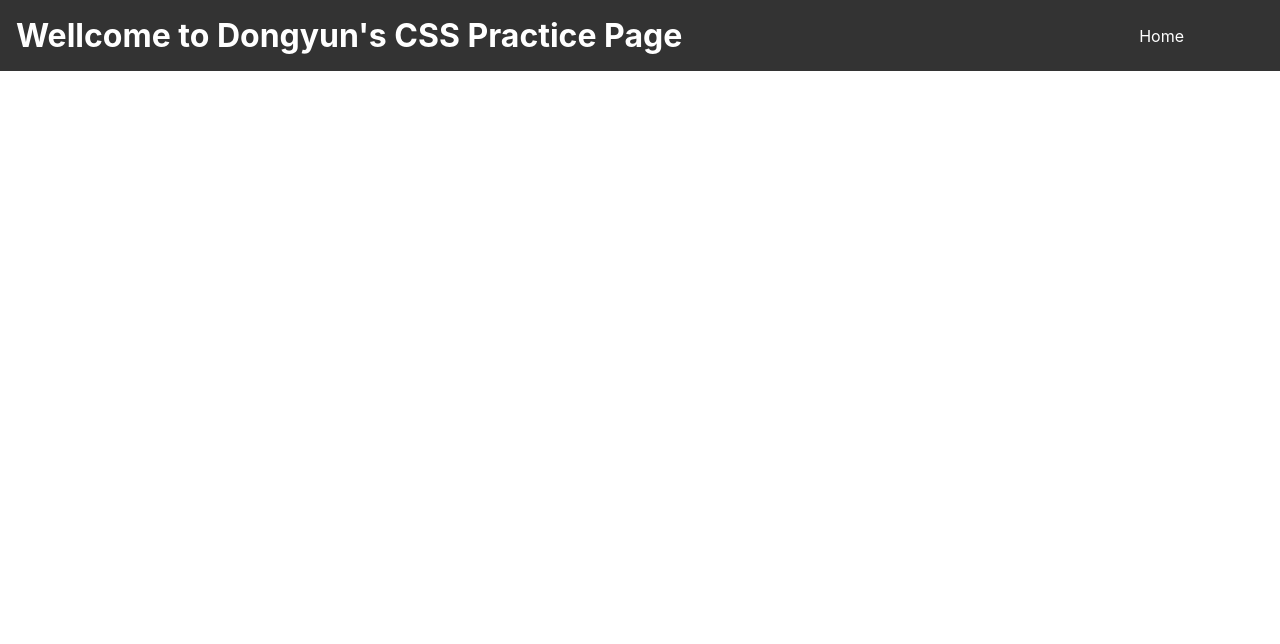
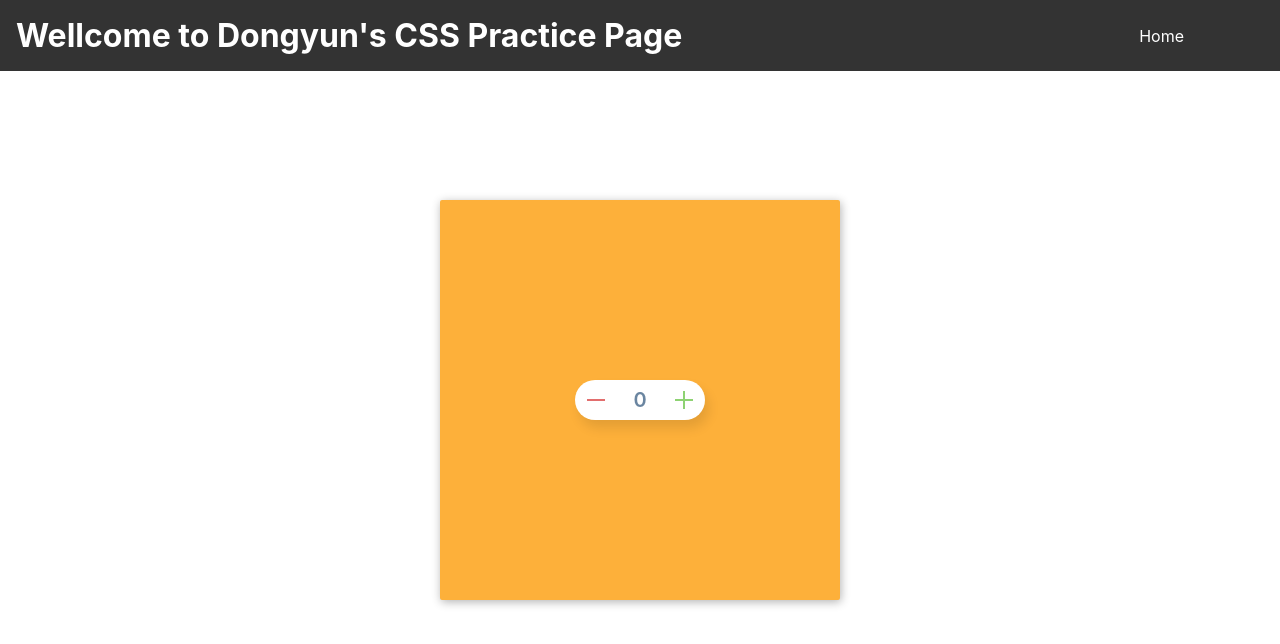
Before and after one commit to dongyunkim96/CSS-Experience, a React (Create React App) app in the folder my-app/: page /32 in a window 1280 px wide. Shown: the top 644 px of the page. Built offline with nearby package versions, Linux system fonts and the light colour scheme.

Commit message:
~32 done

```diff
--- a/my-app/src/App.js
+++ b/my-app/src/App.js
@@ -33,6 +33,8 @@ import Page27 from './pages/27/Page27';
 import Page28 from './pages/28/Page28';
 import Page29 from './pages/29/Page29';
 import Page30 from './pages/30/Page30';
+import Page31 from './pages/31/Page31';
+import Page32 from './pages/32/Page32';
 
 function App() {
   return (
@@ -70,6 +72,8 @@ function App() {
         <Route path='/28' element={<Page28 />} />
         <Route path='/29' element={<Page29 />} />
         <Route path='/30' element={<Page30 />} />
+        <Route path='/31' element={<Page31 />} />
+        <Route path='/32' element={<Page32 />} />
       </Routes>
     </AppContainer>
   );
--- /dev/null
+++ b/my-app/src/pages/31/Page31.jsx
@@ -0,0 +1,25 @@
+import React from "react";
+import {
+    Frame31,
+    Center31,
+    DotWithAnimation31,
+    DotBox31,
+} from "./Page31.styled";
+
+const Page31 = () => {
+    const dots = Array.from({ length: 15 }, (_, index) => (
+        <DotWithAnimation31 key={index} />
+    ));
+
+    return (
+        <Frame31>
+            <Center31>
+                <DotBox31>
+                    {dots}
+                </DotBox31>
+            </Center31>
+        </Frame31>
+    );
+};
+
+export default Page31;
--- /dev/null
+++ b/my-app/src/pages/31/Page31.styled.js
@@ -0,0 +1,56 @@
+import styled, { keyframes } from "styled-components";
+
+export const Frame31 = styled.div`
+  position: absolute;
+  top: 50%;
+  left: 50%;
+  width: 400px;
+  height: 400px;
+  margin-top: -200px;
+  margin-left: -200px;
+  border-radius: 2px;
+  box-shadow: 4px 8px 16px 0 rgba(0, 0, 0, 0.1);
+  overflow: hidden;
+  background: #4c4ba2;
+  color: #333;
+  font-family: 'Open Sans', Helvetica, sans-serif;
+  -moz-osx-font-smoothing: grayscale;
+`;
+
+export const Center31 = styled.div`
+  position: relative;
+  padding: 40px;
+  width: 400px;
+  height: 400px;
+  display: flex;
+  flex-direction: column;
+  align-items: center;
+`;
+
+export const DotBox31 = styled.div`
+  height: 100%;
+  display: flex;
+  flex-direction: column;
+  align-items: center;
+  justify-content: space-between;
+`;
+
+export const Dot31 = styled.div`
+  width: 12px;
+  height: 12px;
+  border-radius: 12px;
+  background: white;
+`;
+
+export const DotAnimation31 = keyframes`
+  0%, 100% {
+    transform: translateX(50px);
+  }
+  50% {
+    transform: translateX(-50px);
+  }
+`;
+
+export const DotWithAnimation31 = styled(Dot31)`
+  animation: ${DotAnimation31} 2s ease-in-out infinite;
+`;
--- /dev/null
+++ b/my-app/src/pages/32/Page32.jsx
@@ -0,0 +1,41 @@
+import React, { useState } from 'react';
+import {
+    Frame32,
+    Counter32,
+    NumberSpan32,
+    Minus32,
+    Plus32,
+    Number32
+ } from './Page32.styled';
+
+const Page32 = () => {
+    const [number, setNumber] = useState(0);
+
+    const updateNumber = (value) => {
+        setNumber(number + value);
+    };
+
+    return (
+        <Frame32>
+            <Counter32>
+                <Minus32 onClick={() => updateNumber(-1)}>
+                    <div className='line'></div>
+                </Minus32>
+                <Number32>
+                    <NumberSpan32 className={number > 0 ? "fadeOutUp32" : "fadeOutDown32"}>
+                        {number}
+                    </NumberSpan32>
+                    <NumberSpan32 className={number > 0 ? "fadeInUp32" : "fadeInDown32"}>
+                        {number}
+                    </NumberSpan32>
+                </Number32>
+                <Plus32 onClick={() => updateNumber(1)}>
+                    <div className='line-h'></div>
+                    <div className='line-v'></div>
+                </Plus32>
+            </Counter32>
+        </Frame32>
+    )
+};
+
+export default Page32;
--- /dev/null
+++ b/my-app/src/pages/32/Page32.styled.js
@@ -0,0 +1,191 @@
+import styled, { keyframes } from 'styled-components';
+
+export const Frame32 = styled.div`
+  position: absolute;
+  top: 50%;
+  left: 50%;
+  width: 400px;
+  height: 400px;
+  margin-top: -200px;
+  margin-left: -200px;
+  border-radius: 2px;
+  box-shadow: 1px 2px 10px 0px rgba(0, 0, 0, 0.3);
+  overflow: hidden;
+  background: #fdb03a;
+  background: -webkit-gradient(
+    bottom left,
+    #d2592a 0%,
+    #fdb03a 100%
+  );
+`;
+
+export const Counter32 = styled.div`
+  position: absolute;
+  height: 40px;
+  width: 130px;
+  top: 180px;
+  left: 135px;
+  background: #fff;
+  border-radius: 20px;
+  box-shadow: 4px 8px 12px 0 rgba(0, 0, 0, 0.1);
+`;
+
+export const Minus32 = styled.div`
+  position: absolute;
+  z-index: 10;
+  width: 32px;
+  height: 32px;
+  top: 4px;
+  left: 5px;
+  cursor: pointer;
+  border-radius: 50%;
+  transition: all 0.3s ease-in-out;
+
+  .line {
+    position: absolute;
+    height: 2px;
+    width: 18px;
+    left: 7px;
+    top: 15px;
+    background: #e26e6e;
+    transition: all 0.3s ease-in-out;
+  }
+
+  &:hover {
+    background: #e26e6e;
+
+    .line {
+        background: #fff;
+    }
+  }
+`;
+
+export const Plus32 = styled.div`
+  position: absolute;
+  z-index: 10;
+  width: 32px;
+  height: 32px;
+  top: 4px;
+  right: 5px;
+  cursor: pointer;
+  border-radius: 50%;
+  transition: all 0.3s ease-in-out;
+
+  .line-h {
+    position: absolute;
+    height: 2px;
+    width: 18px;
+    left: 7px;
+    top: 15px;
+    background: #8ed273;
+    transition: all 0.3s ease-in-out;
+  }
+
+  .line-v {
+    position: absolute;
+    height: 18px;
+    width: 2px;
+    left: 15px;
+    top: 7px;
+    background: #8ed273;
+    transition: all 0.3s ease-in-out;
+  }
+
+  &:hover {
+    background: #8ed273;
+
+    .line-h,
+    .line-v {
+        background: #fff;
+    }
+  }
+`;
+
+export const Number32 = styled.div`
+  position: relative;
+  width: 130px;
+  height: 40px;
+  font-weight: 600;
+  font-size: 20px;
+  color: #6a85a0;
+  line-height: 40px;
+  text-align: center;
+`;
+
+const fadeInUp32 = keyframes`
+  from {
+    transform: scale(0.6);
+    opacity: 0;
+  }
+  to {
+    transform: scale(1);
+    opacity: 1;
+  }
+`;
+
+const fadeOutUp32 = keyframes`
+  from {
+    transform: scale(1);
+    opacity: 1;
+  }
+  to {
+    transform: scale(1.4);
+    opacity: 0;
+  }
+`;
+
+const fadeInDown32 = keyframes`
+  from {
+    transform: scale(1.4);
+    opacity: 0;
+  }
+  to {
+    transform: scale(1);
+    opacity: 1;
+  }
+`;
+
+const fadeOutDown32 = keyframes`
+  from {
+    transform: scale(1);
+    opacity: 1;
+  }
+  to {
+    transform: scale(0.6);
+    opacity: 0;
+  }
+`;
+
+export const NumberSpan32 = styled.span`
+  display: block;
+  position: absolute;
+  top: 0;
+  left: 0;
+  right: 0;
+  bottom: 0;
+  transform-origin: 50% 50%;
+
+  &.fadeInUp32 {
+    animation: ${fadeInUp32} 0.3s ease-out 0.15s backwards;
+    transform: scale(1);
+    opacity: 1;
+  }
+
+  &.fadeOutUp32 {
+    animation: ${fadeOutUp32} 0.3s ease-in;
+    transform: scale(1.4);
+    opacity: 0;
+  }
+
+  &.fadeInDown32 {
+    animation: ${fadeInDown32} 0.3s ease-out 0.15s reverse backwards;
+    transform: scale(1);
+    opacity: 1;
+  }
+
+  &.fadeOutDown32 {
+    animation: ${fadeOutDown32} 0.3s ease-in reverse;
+    transform: scale(0.6);
+    opacity: 0;
+  }
+`;
```
